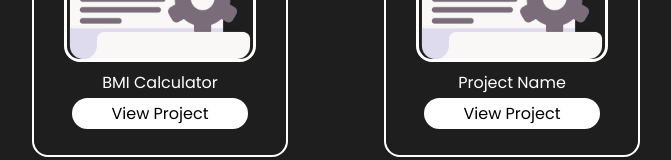
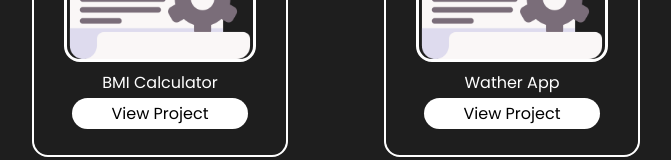
Before and after one commit to raju365/Portfolio, a React (Create React App) app: page / in a window 1280 px wide. Shown: the part 1889-2049 px from the top of the page, without its empty margins (304-975 px from the left). Built offline with nearby package versions, Linux system fonts and the light colour scheme.

Commit message:
Update Projects.jsx

```diff
--- a/src/components/layouts/Projects.jsx
+++ b/src/components/layouts/Projects.jsx
@@ -24,8 +24,14 @@ function Projects() {
         </div>
         <div className="prodiv">
           <img src={project} alt="" className="projectImg" />
-          <p>Project Name</p>
-          <button className="projectbtn">View Project</button>
+          <p>Wather App</p>
+          <a
+            href="https://weather-react-kappa-three.vercel.app/"
+            target="_blank"
+            rel="noreferrer"
+          >
+            <button className="projectbtn">View Project</button>
+          </a>
         </div>
         <div className="prodiv">
           <img src={project} alt="" className="projectImg" />
```
